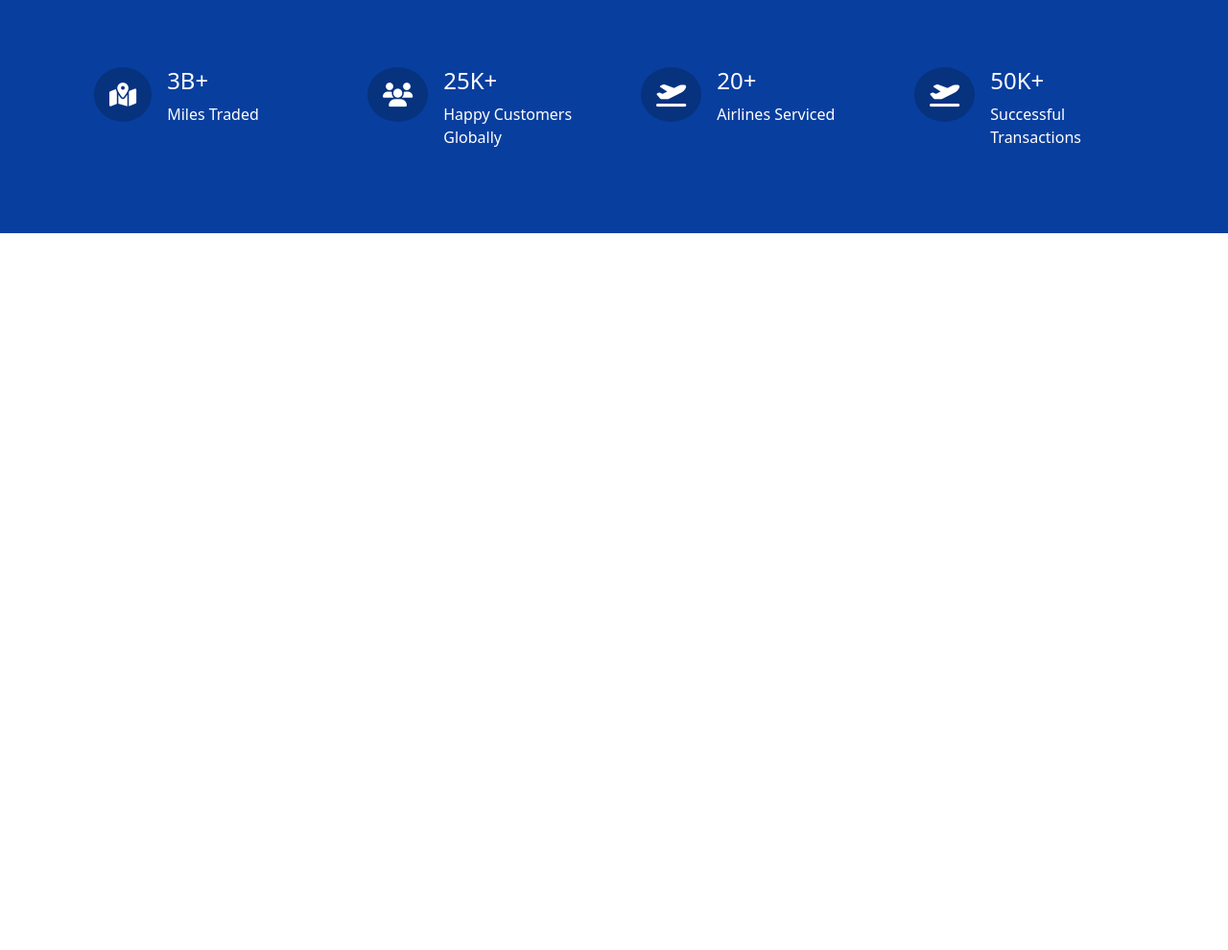
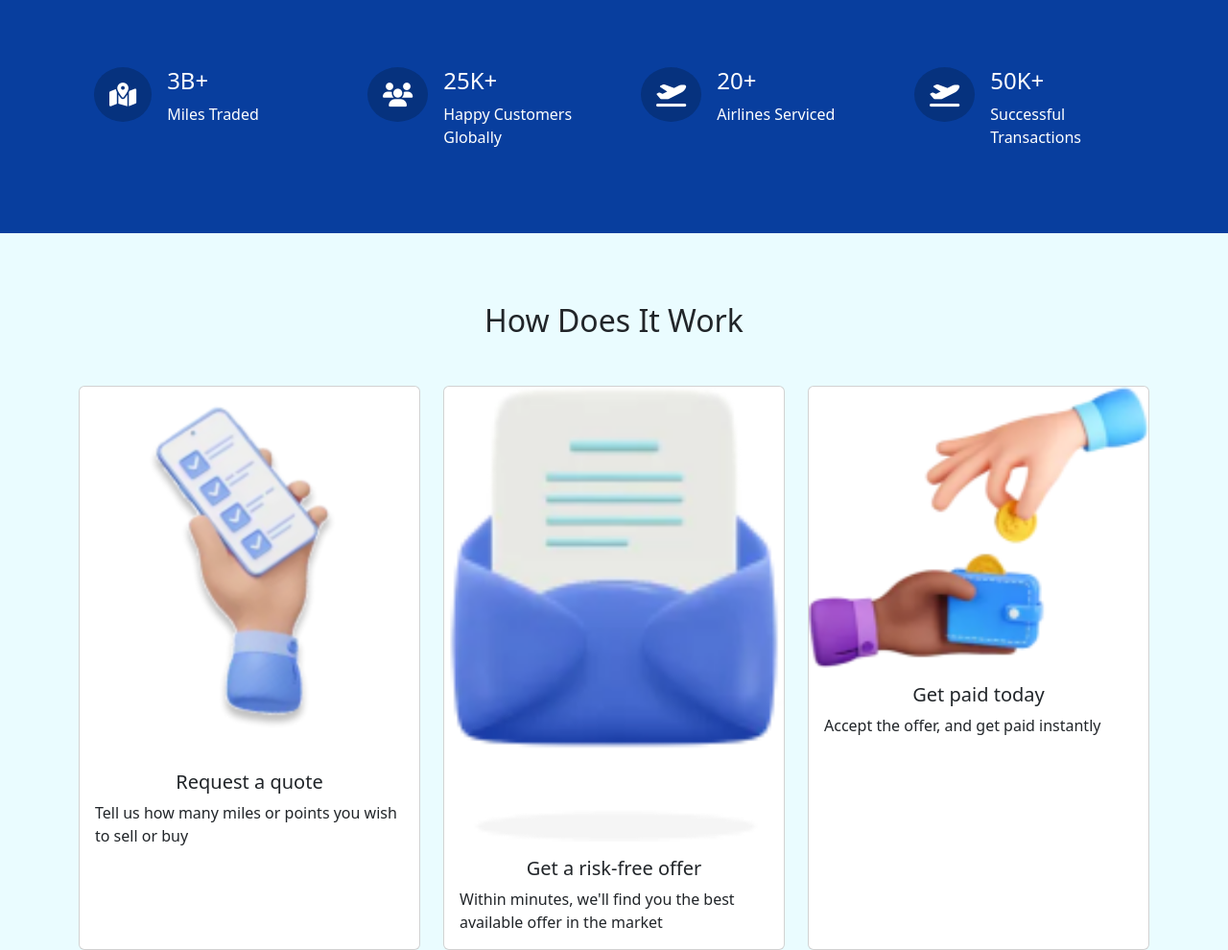
Before and after one commit to Sawom/The-Miles-Market, a plain HTML site: page index.html in a window 1280 px wide. Shown: the part 788-1778 px from the top of the page at 96% size. Before the commit the page ends 1031 px from the top, so only its background shows below. Drawn offline with Linux system fonts and the light colour scheme.

Commit message:
work updated

```diff
--- a/index.html
+++ b/index.html
@@ -325,13 +325,61 @@
 
       </div>
 
-
       </div>
 
       <br>
     </section>
     <!-- banner part end -->
 
+    <!-- how does it work -->
+    <section style="background-color: #EAFCFF;" >
+      <br>
+      <div class="container mx-auto mt-5">
+        <h2 class="text-center">How Does It Work</h2>
+        <div class="row row-cols-1 row-cols-md-3 g-4 mt-4">
+          <!-- 1 -->
+          <div class="col">
+            <div class="card h-100">
+              <img src="imgs/hand.png" class="card-img-top" alt="...">
+              <div class="card-body">
+                <h5 class="card-title text-center">Request a quote</h5>
+                <p class="card-text">Tell us how many miles or points you wish to sell or buy</p>
+              </div>
+            </div>
+          </div>
+
+          <!-- 2 -->
+          <div class="col">
+            <div class="card h-100">
+              <div class="">
+                <img src="imgs/letter.png" class="card-img-top" alt="...">
+              </div>
+
+              <div class="card-body">
+                <h5 class="card-title text-center">Get a risk-free offer</h5>
+                <p class="card-text">Within minutes, we'll find you the best available offer in the market</p>
+              </div>
+            </div>
+          </div>
+
+          <!-- 3 -->
+          <div class="col">
+            <div class="card h-100">
+              <img src="imgs/coin.png" class="card-img-top" alt="...">
+              <div class="card-body">
+                <h5 class="card-title text-center">Get paid today</h5>
+                <p class="card-text">Accept the offer, and get paid instantly</p>
+              </div>
+            </div>
+          </div>
+
+        </div>
+
+      </div>
+
+
+    </section>
+    <!-- how does it work end -->
 
 
 
```
Also changed, not shown: imgs/coin.png (added), imgs/hand.png (added), imgs/letter.png (added).
